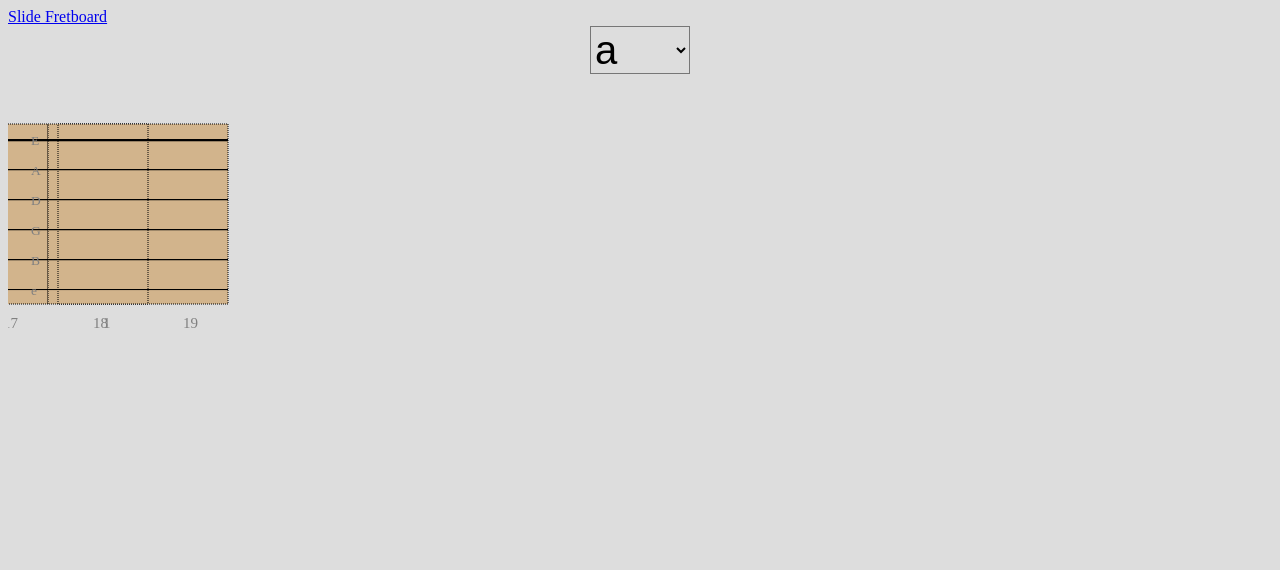
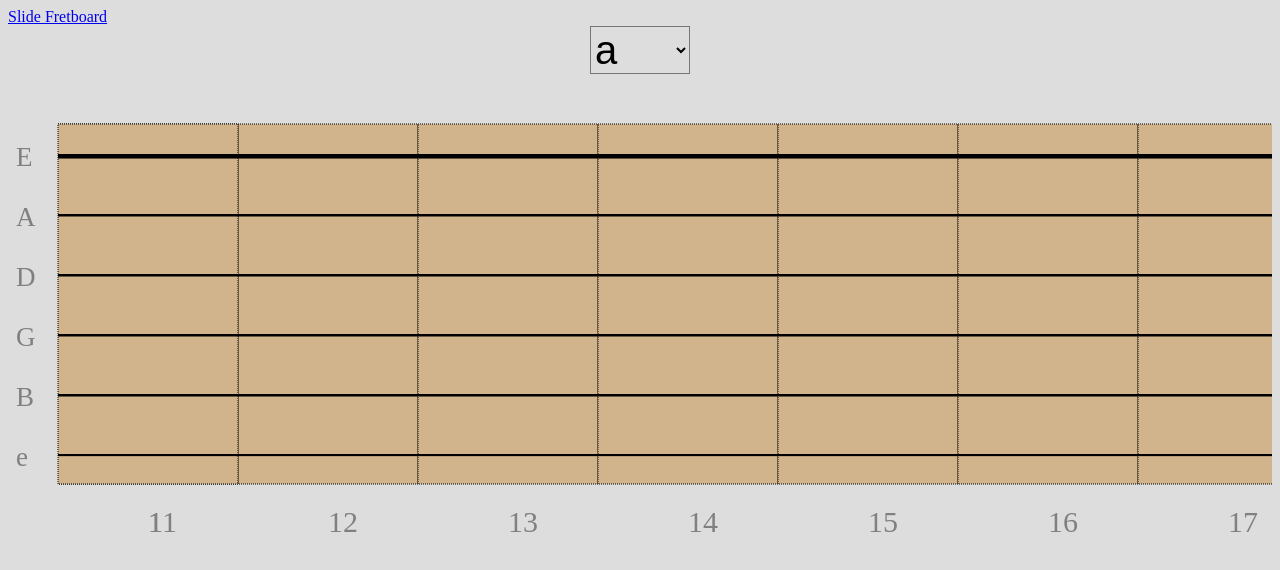
Before and after one commit to andrew--grant/guitar-chords, a website: page app/index.html in a window 1280 px wide. Both pictures are taken after a click on the link "Slide Fretboard". Drawn offline with Linux system fonts and the light colour scheme.

Commit message:
fret sliding, now scrolling to given fret position

```diff
--- a/app/js/guitar/guitar.js
+++ b/app/js/guitar/guitar.js
@@ -1,5 +1,5 @@
 /* Guitar class */
-var Guitar = function (svg, opts) {
+var Guitar = function(svg, opts) {
     // cant do anything without a guitar
     // and chords data model or...
     if (!opts.model) {
@@ -20,11 +20,13 @@ var Guitar = function (svg, opts) {
     opts.defaults.fretNumberColour = 'grey';
     opts.defaults.fingerSize = 40;
     opts.defaults.openStringColour = 'black';
+    opts.defaults.backgroundColour = '#fff';
     opts.defaults.x = 0;
     opts.defaults.y = 0;
     opts.fingerSize = opts.fingerSize || opts.defaults.fingerSize;
     opts.fretColour = opts.fretColour || opts.defaults.fretColour;
     opts.openStringColour = opts.openStringColour || opts.defaults.openStringColour;
+    opts.backgroundColour = opts.backgroundColour || opts.defaults.backgroundColour;
     opts.fretNumberColour = opts.fretNumberColour || opts.defaults.fretNumberColour;
     opts.stringColour = opts.stringColour || opts.defaults.stringColour;
     opts.fingerColour = opts.fingerColour || opts.defaults.fingerColour;
@@ -39,7 +41,7 @@ var Guitar = function (svg, opts) {
 
 }
 
-Guitar.prototype.drawFretBoard = function () {
+Guitar.prototype.drawFretBoard = function() {
 
     // create a reference to
     // the entire fretboard
@@ -57,20 +59,19 @@ Guitar.prototype.drawFretBoard = function () {
     }
 
     // not a 'real' SVG mask, but blocks the fretboard as it slides left
-    var fretMask = this.svg.rect(originalXpos - 875, this.y, this.opts.model.frets.length * (this.opts.fingerSize * 6) / 2, fret.fretHeight + 75).attr({ id: 'fret-mask', fill: 'red' });
-    // in wrong z-order, use DOM to move
-    $('#fret-mask').hide();
-    // todo: no hide, do the append/prepend op !!!!!!!!!!!!!!!!!!!!!!!!!!!!!!!!!!!!!!!!!!!!!!!!!!!!!!!!!!!!!!!!!!!!!!!!!!!!!!!!!!!!!
+    var fretMask = this.svg.rect(0, this.y - 5, 50, fret.fretHeight + (this.opts.fingerSize * 2)).attr({ id: 'fret-mask', fill: this.opts.backgroundColour });
+    // in source order, use DOM to move open-notes above mask
+    $('#open-notes').prepend($('#fret-mask'));
 
 }
 
-Guitar.prototype.drawChord = function (chord) {
+Guitar.prototype.drawChord = function(chord) {
     // display any given chords'
     // shape on to the fretboard
     this.fretBoard.drawChord(chord);
     var delayTime = 0;
     $('.chord-indicator-finger,.chord-indicator-open,.chord-indicator-finger-text,.chord-indicator-noplay,.chord-indicator')
-        .each(function () {
+        .each(function() {
             $(this).delay(delayTime).animate({
                 opacity: 1
             }, 50);
@@ -78,53 +79,63 @@ Guitar.prototype.drawChord = function (chord) {
         });
 }
 
-Guitar.prototype.removeChord = function (chord) {
+Guitar.prototype.removeChord = function(chord) {
     // todo: grouping text and finger, or leave separate?
     var delayTime = 0;
     var animationTime = 35;
     $($(".chord-indicator-finger,.chord-indicator").get().reverse())
-        .each(function () {
+        .each(function() {
             $(this).delay(delayTime).animate({
                 opacity: 0
-            }, animationTime, function () {
+            }, animationTime, function() {
                 $(this).remove();
             });
             delayTime += animationTime;
         });
 }
 
-Guitar.prototype.slide = function () {
+Guitar.prototype.slide = function(fretNum) {
     var self = this;
-    self.fret2toNGroup.animate({ 'transform': 'translate(-2200,0)' }, 4000, function () {
-        self.fret2toNGroup.animate({ 'transform': 'translate(0,0)' }, 4000);
+    fretNum = fretNum - 2;
+    var fretWidth = this.opts.fingerSize * 6;
+    // scroll fretNum to butt up against fret1
+    self.fret2toNGroup.animate({ 'transform': 'translate(-' + (fretWidth * fretNum) + ',0)' }, 500, function() {
+        //self.fret2toNGroup.animate({ 'transform': 'translate(0,0)' }, 500);
     });
+    // todo: easing
+    // todo: system to scroll to specific fret
+    // todo: l-shaped mask so numbers stop after passing '1'
+    // todo: UX to acknowledge fret 2 has moved, but fret 1
+    // still in place (grey out non fretted frets fre numbers)
+    // todo: fret 1 digit '1' being obscured by the fret being
+    // slid in - remove/hide offending fret number/digit
 
 }
 
-Guitar.prototype.drawNotes = function (note) {
+Guitar.prototype.drawNotes = function(note) {
     // todo-feature: draw any given notes' multiple
     // positions across the fretboard
 }
 
-Guitar.prototype.drawCapo = function (note) {
+Guitar.prototype.drawCapo = function(note) {
     // todo-feature: draw a capo when required
 }
 
-var FretBoard = function () {
+var FretBoard = function() {
     this.frets = [];
 }
 
-FretBoard.prototype.addFret = function (fret) {
+FretBoard.prototype.addFret = function(fret) {
     this.frets.push(fret);
 }
 
-FretBoard.prototype.drawChord = function (chord) {
+FretBoard.prototype.drawChord = function(chord) {
     for (var i = 0; i < this.frets.length; i++) {
         this.frets[i].drawChordShape(i + 1, chord.shape)
     }
 }
 
-FretBoard.prototype.removeChord = function (chord) {
+FretBoard.prototype.removeChord = function(chord) {
     // find all fingers, x, o, etc
     // delete them. add a class - .chord-inidcator - to
     // all svg els relting to chord, then here, query and
@@ -136,7 +147,7 @@ FretBoard.prototype.removeChord = function (chord) {
 }
 
 /* Fret class */
-var Fret = function (svg, opts, x, y, guitar) {
+var Fret = function(svg, opts, x, y, guitar) {
     this.svg = svg;
     this.opts = opts;
     this.fretx = x;
@@ -146,7 +157,7 @@ var Fret = function (svg, opts, x, y, guitar) {
     this.spacer = this.fretHeight / 6;
 }
 
-Fret.prototype.draw = function (fretNumber) {
+Fret.prototype.draw = function(fretNumber) {
 
     for (var i = 1; i <= 6; i++) {
         // get calculated height for use earlier
@@ -181,7 +192,7 @@ Fret.prototype.draw = function (fretNumber) {
     return fretGroup;
 }
 
-Fret.prototype.extractShapeData = function (stringNumber, shape) {
+Fret.prototype.extractShapeData = function(stringNumber, shape) {
     // Shape Data:
     // Eg: [3,3,2]  Place finger 2 on string 3 at fret 3
     // Eg: [2,6,0]  Place no finger on string 6 at fret 2
@@ -194,11 +205,11 @@ Fret.prototype.extractShapeData = function (stringNumber, shape) {
     }
 }
 
-Fret.prototype.calcFretY = function (stringNumber) {
+Fret.prototype.calcFretY = function(stringNumber) {
     return this.frety + (stringNumber * (this.opts.fingerSize * 2) - this.opts.fingerSize);
 }
 
-Fret.prototype.drawStrings = function (fretNumber, fretGroup) {
+Fret.prototype.drawStrings = function(fretNumber, fretGroup) {
 
     for (var i = 1; i <= 6; i++) {
         //var shapeData = this.extractShapeData(i, shape);
@@ -214,9 +225,9 @@ Fret.prototype.drawStrings = function (fretNumber, fretGroup) {
     }
 }
 
-Fret.prototype.removeChordShape = function (fretNumber, shape) { }
+Fret.prototype.removeChordShape = function(fretNumber, shape) {}
 
-Fret.prototype.addOpenNotesReference = function (stringNumber, x, y, openNotesReferenceGroup) {
+Fret.prototype.addOpenNotesReference = function(stringNumber, x, y, openNotesReferenceGroup) {
     fretRef = ['E', 'A', 'D', 'G', 'B', 'e'];
     var eNoteRef = this.svg.text(x - (this.opts.fingerSize + 12), y + (this.opts.fingerSize / 2.5), fretRef[stringNumber - 1]);
     eNoteRef.attr({
@@ -232,7 +243,7 @@ Fret.prototype.addOpenNotesReference = function (stringNumber, x, y, openNotesRe
 
 }
 
-Fret.prototype.drawChordShape = function (fretNumber, shape) {
+Fret.prototype.drawChordShape = function(fretNumber, shape) {
 
     for (var i = 1; i <= 6; i++) {
         var fretGroupRef = this.svg.select('#fret' + fretNumber);
@@ -264,12 +275,12 @@ Fret.prototype.drawChordShape = function (fretNumber, shape) {
 
 
 /* GuitarString class */
-var GuitarString = function (svg, opts) {
+var GuitarString = function(svg, opts) {
     this.svg = svg;
     this.opts = opts;
 }
 
-GuitarString.prototype.draw = function (guitarStringx, guitarStringy, width, stringNumber, fretGroup) {
+GuitarString.prototype.draw = function(guitarStringx, guitarStringy, width, stringNumber, fretGroup) {
     // proportional string widths
     var stringThickness = (this.opts.fingerSize / 12);
     if (6 / stringNumber == 1) {
@@ -288,12 +299,12 @@ GuitarString.prototype.draw = function (guitarStringx, guitarStringy, width, str
 }
 
 /* Finger class */
-var Finger = function (svg, opts) {
+var Finger = function(svg, opts) {
     this.svg = svg;
     this.opts = opts;
 }
 
-Finger.prototype.draw = function (fingerx, fingery, fingersize, fingerNumber, fretGroupRef) {
+Finger.prototype.draw = function(fingerx, fingery, fingersize, fingerNumber, fretGroupRef) {
 
     // finger
     var finger = this.svg.circle(fingerx, fingery, fingersize * .9);
--- a/app/js/riot/tags/guitar.html
+++ b/app/js/riot/tags/guitar.html
@@ -11,19 +11,15 @@
 
             // fingerSize is a base ratio for all proportions
 
-
-            // todo: can manipulat viewable portin of fret board with
-            // minus x (-1250 eg). Consider issue of needing the string
-            // EADGBe reference and open string indicators
-
             self.guitar = new Guitar("#svg", {
                 model: this.opts.model,
                 x: 50,
                 y: 50,
-                fingerSize: 15,
+                fingerSize: 30,
                 fingerColour: 'black',
                 stringColour: 'black',
-                fretColour: '#D2B48C'
+                fretColour: '#D2B48C',
+                backgroundColour: '#ddd'
             });
 
             self.guitar.drawFretBoard();
@@ -43,7 +39,7 @@
         }
 
         slide() {
-            self.guitar.slide();
+            self.guitar.slide(12);
 
         }
     </script>
```
